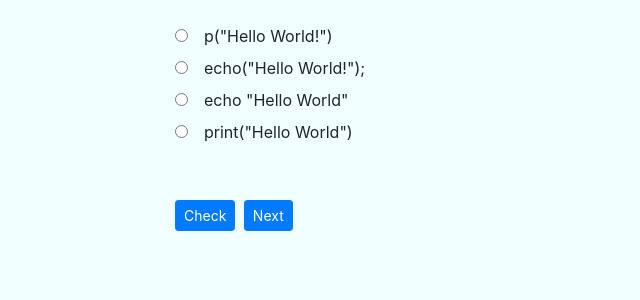
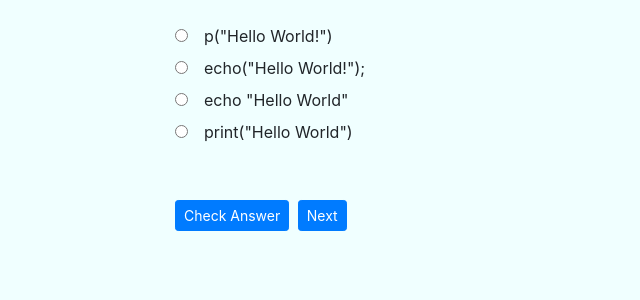
Before and after one commit to ajeethkumar-2/QuizzzApp, a Django app: page /quiz/1 in a window 1280 px wide. Shown: the part 242-542 px from the top of the page, without its empty margins (0-640 px from the left). Run offline with Django 3.2, Linux system fonts and the light colour scheme; data comes from the database, SQL or seed files in the repository; some libraries are stand-ins or nearby versions.

Commit message:
initial-commit

```diff
--- a/templates/quiz.html
+++ b/templates/quiz.html
@@ -30,7 +30,7 @@
      <div  class="row row-cols-1 row-cols-sm-2 row-cols-md-3">
          <div class="col mb-4">
              <br>
-             <input  class="btn btn-primary btn-sm" type="submit" value="Check" id="save_ans" onclick="getAnswer();">
+             <input  class="btn btn-primary btn-sm" type="submit" value="Check Answer" id="save_ans" onclick="getAnswer();">
             {% if questions.has_previous %}
                 <a href="?page={{ questions.previous_page_number }}"><button class="btn btn-primary btn-sm ml-1">
                                                                                            Previous</button></a>
```
